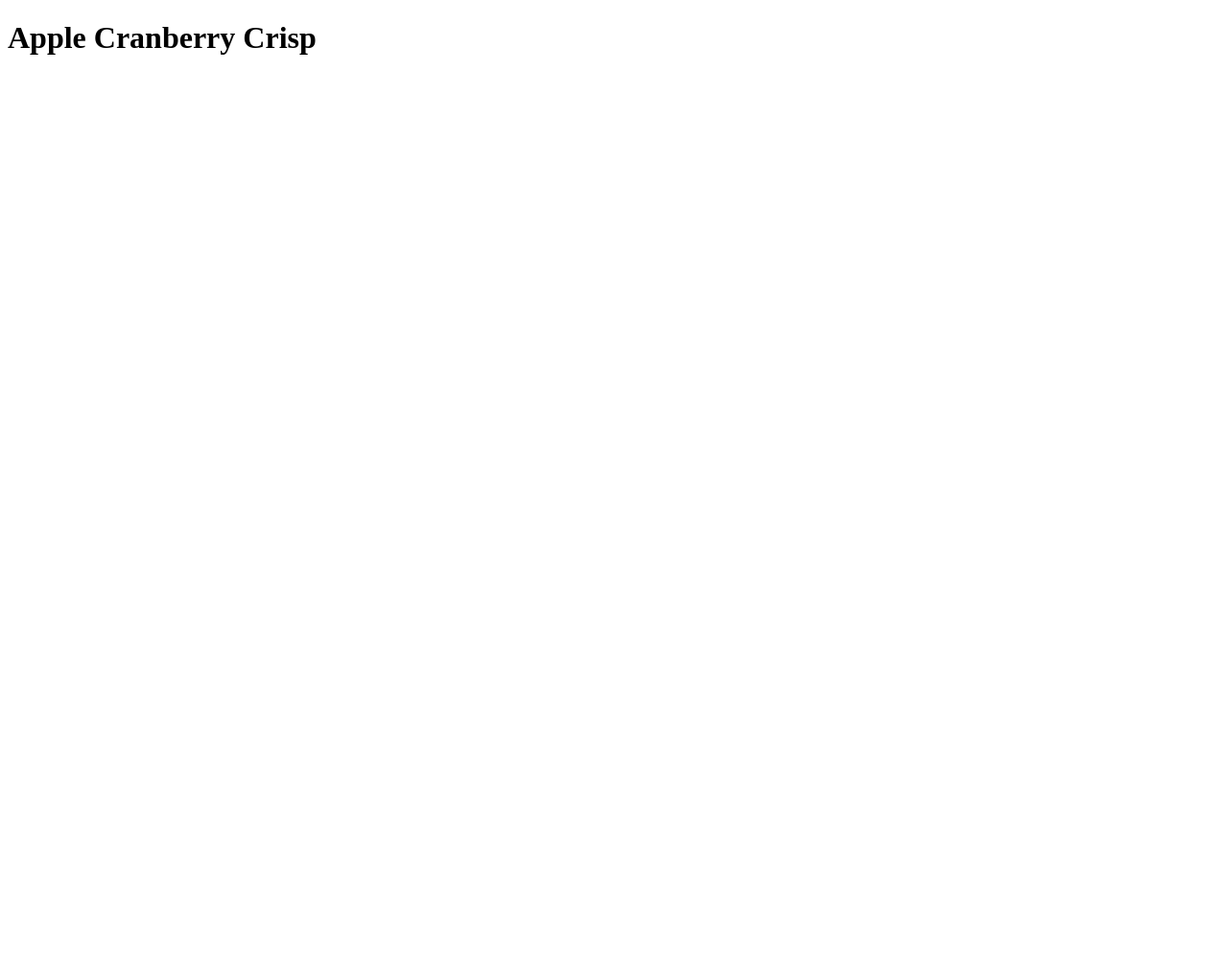
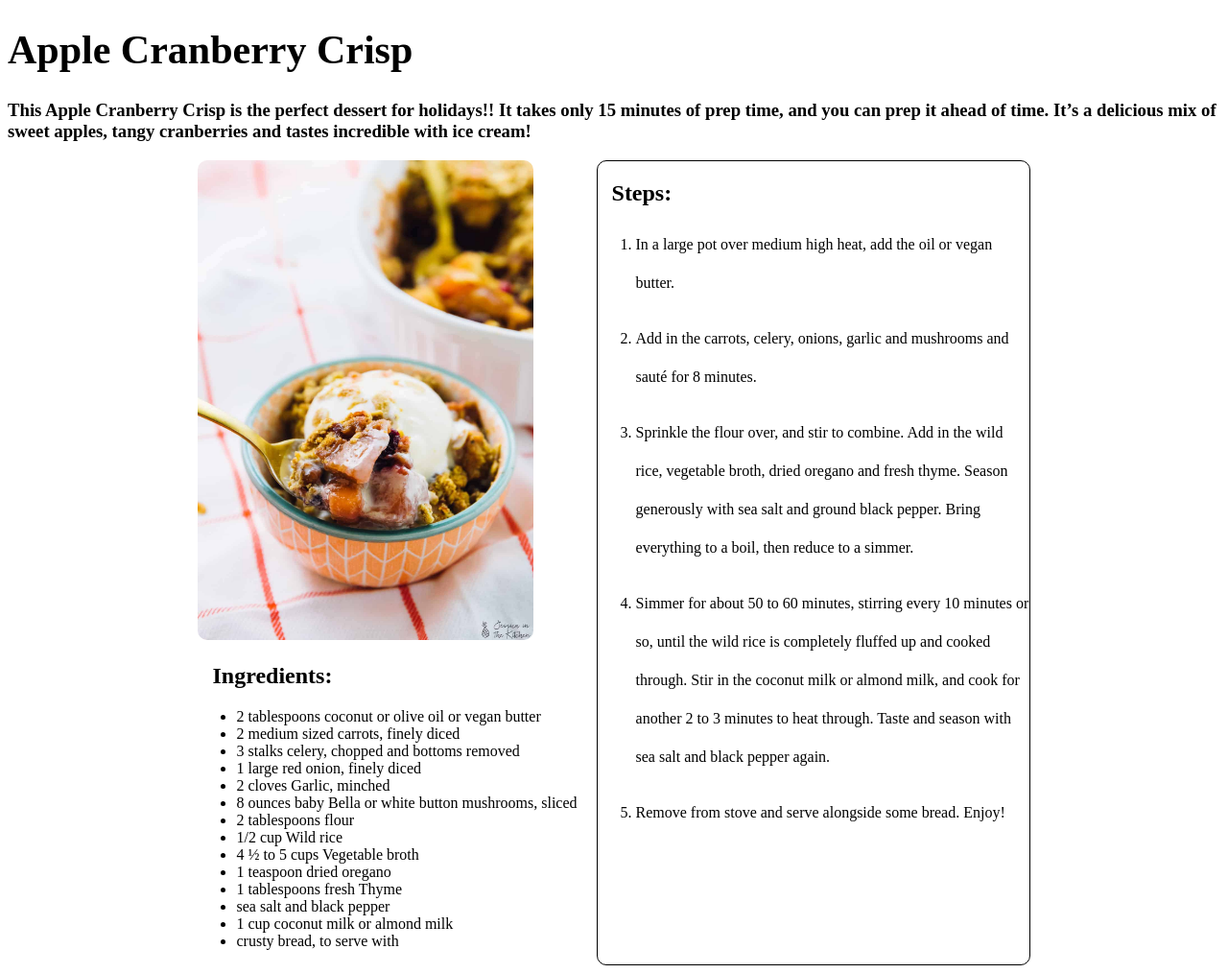
Before and after one commit to its-nikole/Recipes, a plain HTML site: page ThreeRecipes/dessert.html in a window 1280 px wide. Shown: the whole page at 96% size. Before the commit the page ends 800 px from the top, so only its background shows below. Drawn offline with Linux system fonts and the light colour scheme.

Commit message:
Desert Card Not Finished

```diff
--- a/ThreeRecipes/dessert.html
+++ b/ThreeRecipes/dessert.html
@@ -4,9 +4,46 @@
     <meta charset="UTF-8">
     <meta http-equiv="X-UA-Compatible" content="IE=edge">
     <meta name="viewport" content="width=device-width, initial-scale=1.0">
+    <link rel="stylesheet" href="../style.css">
     <title>Document</title>
 </head>
 <body>
     <h1>Apple Cranberry Crisp</h1>
+    <h3>This Apple Cranberry Crisp is the perfect dessert for holidays!! It takes only 15 minutes of prep time, and you can prep it ahead of time. It’s a delicious mix of sweet apples, tangy cranberries and tastes incredible with ice cream!</h3>
+        <div class="recipe--container">
+            <div class="recipe--card--left">
+                <img class="recipe--img" src="../PhotosForRecipes/dessert.jpg">
+                <div class="recipe--ingredients">
+                    <h2>Ingredients:</h2>
+                    <ul>
+                        <li>2 tablespoons coconut or olive oil or vegan butter</li>
+                        <li>2 medium sized carrots, finely diced</li>
+                        <li>3 stalks celery, chopped and bottoms removed</li>
+                        <li>1 large red onion, finely diced</li>
+                        <li>2 cloves Garlic, minched</li>
+                        <li>8 ounces baby Bella or white button mushrooms, sliced</li>
+                        <li>2 tablespoons flour</li>
+                        <li>1/2 cup Wild rice</li>
+                        <li>4 ½ to 5 cups Vegetable broth</li>
+                        <li>1 teaspoon dried oregano</li>
+                        <li>1 tablespoons fresh Thyme</li>
+                        <li>sea salt and black pepper</li>
+                        <li>1 cup coconut milk or almond milk</li>
+                        <li>crusty bread, to serve with</li>
+                    </ul>
+                </div>
+            </div>
+            <div class="recipe--steps">
+                <h2>Steps:</h2>
+                <ol>
+                    <li>In a large pot over medium high heat, add the oil or vegan butter.</li><br>
+                    <li>Add in the carrots, celery, onions, garlic and mushrooms and sauté for 8 minutes.</li><br>
+                    <li>Sprinkle the flour over, and stir to combine. Add in the wild rice, vegetable broth, dried oregano and fresh thyme. Season generously with sea salt and ground black pepper. Bring everything to a boil, then reduce to a simmer.</li><br>
+                    <li>Simmer for about 50 to 60 minutes, stirring every 10 minutes or so, until the wild rice is completely fluffed up and cooked through. Stir in the coconut milk or almond milk, and cook for another 2 to 3 minutes to heat through. Taste and season with sea salt and black pepper again.</li><br>
+                    <li>Remove from stove and serve alongside some bread. Enjoy!</li><br>
+                </ol>
+            </div>
+        </div>
+    </div>
 </body>
 </html>
```
Also changed, not shown: ThreeRecipes/tacos.html (+35 -0 lines).
